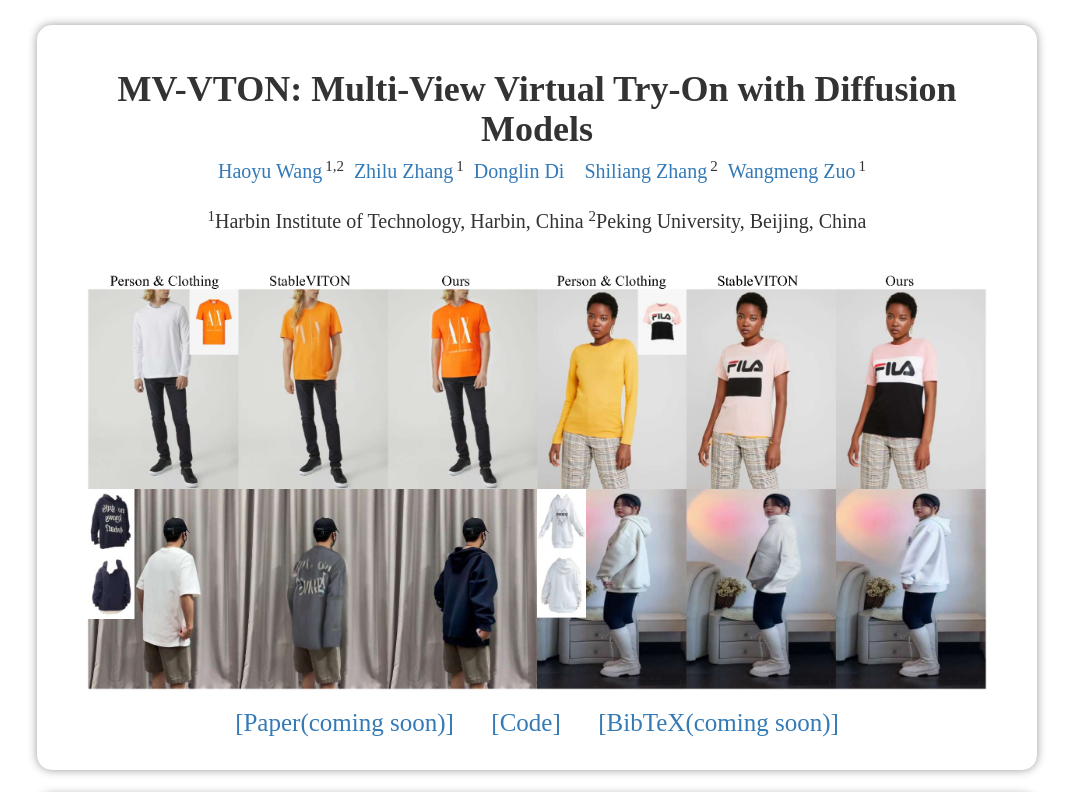
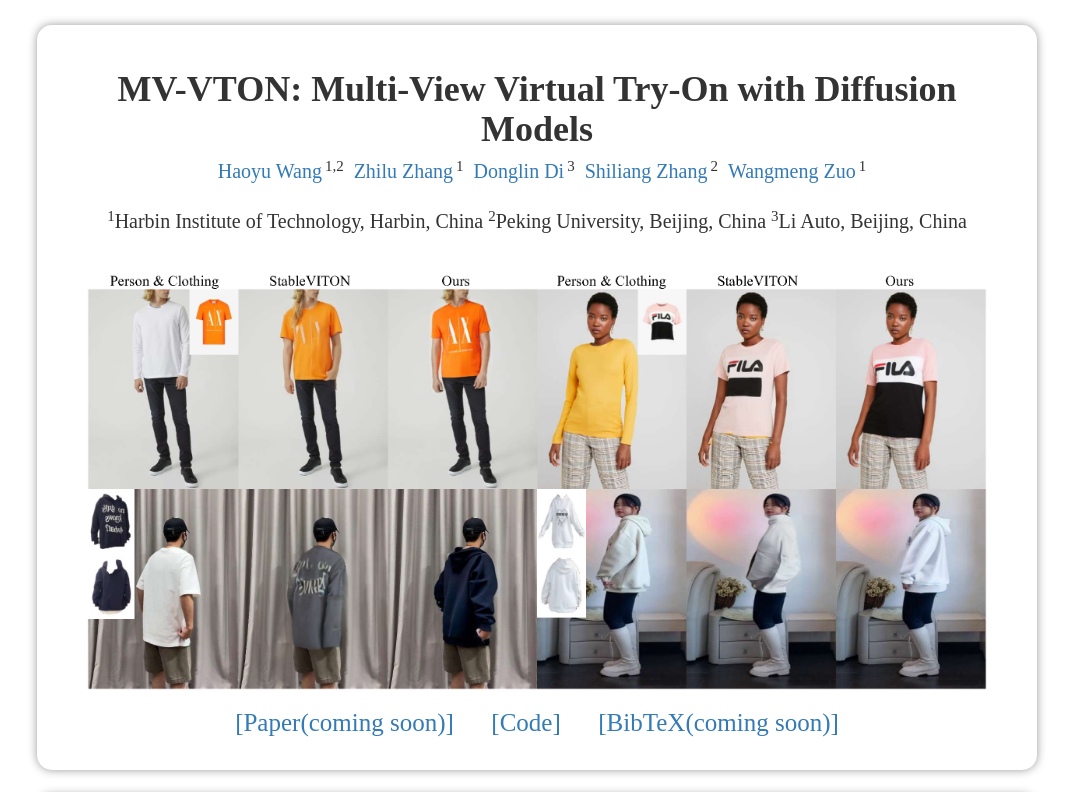
Before and after one commit to hywang2002/hywang2002.github.io, a plain HTML site: page MV-VTON/index.html in a window 1280 px wide. Shown: the top 792 px of the page, without its empty margins (103-1176 px from the left). Drawn offline with nearby package versions, Linux system fonts and the light colour scheme.

Commit message:
Update index.html

```diff
--- a/MV-VTON/index.html
+++ b/MV-VTON/index.html
@@ -21,7 +21,8 @@
     <p id="authors"><a href="https://github.com/hywang2002/">Haoyu Wang</a><sup style="margin-left: -7px;">1,2</sup><a
             href="https://scholar.google.com/citations?hl=en&user=8pIq2N0AAAAJ">Zhilu Zhang</a><sup
             style="margin-left: -7px;">1</sup><a
-            href="https://scholar.google.com/citations?hl=en&user=L8tcNioAAAAJ">Donglin Di</a><a
+            href="https://scholar.google.com/citations?hl=en&user=L8tcNioAAAAJ">Donglin Di</a><sup
+            style="margin-left: -7px;">3</sup><a
             href="https://scholar.google.com/citations?hl=en&user=7phvKK4AAAAJ">Shiliang Zhang</a><sup
             style="margin-left: -7px;">2</sup><a
             href="https://scholar.google.com/citations?hl=en&user=rUOpCEYAAAAJ">Wangmeng Zuo</a><sup
@@ -29,7 +30,7 @@
         <br>
         <!--        <span style="font-size: 24px">KAIST-->
         <span style="font-size: 20px;"><sup>1</sup>Harbin Institute of Technology, Harbin, China</span> <span
-                style="font-size: 20px;"><sup>2</sup>Peking University, Beijing, China</span>
+                style="font-size: 20px;"><sup>2</sup>Peking University, Beijing, China</span> <span style="font-size: 20px;"><sup>3</sup>Li Auto, Beijing, China</span>
         </span></p>
     <br>
     <img src="./MV_files/cmp_1st_sv_2row.png" class="teaser-gif" style="width:100%;"><br>
```
